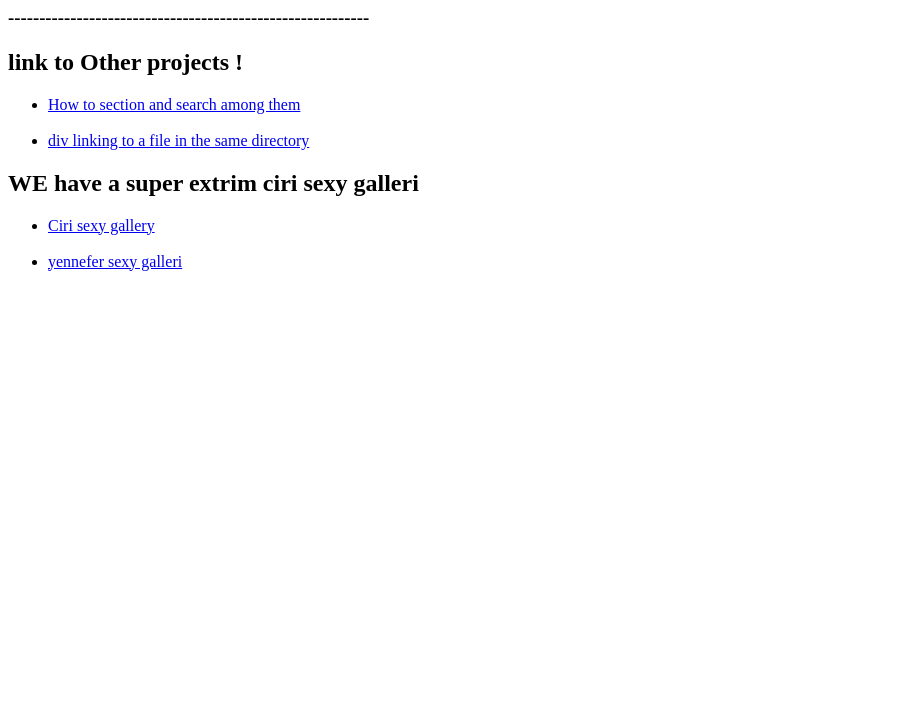
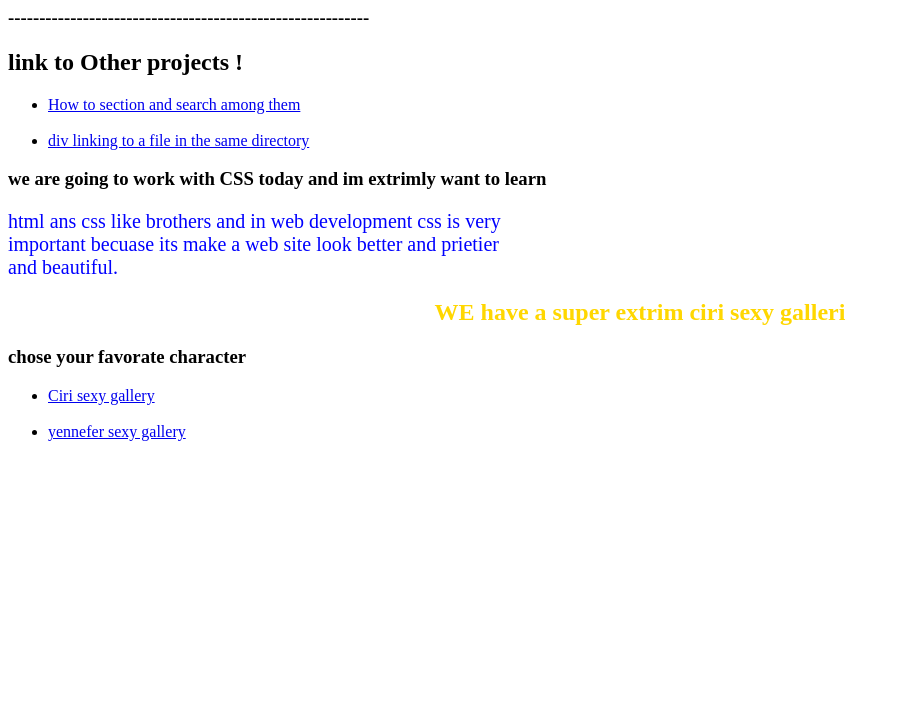
Before and after one commit to MCRAZY1990/coursera-test, a plain HTML site: page site/index.html in a window 1280 px wide. Shown: the part 73-800 px from the top of the page, without its empty margins (0-899 px from the left). Drawn offline with Linux system fonts and the light colour scheme.

Commit message:
small change

```diff
--- a/site/index.html
+++ b/site/index.html
@@ -3,7 +3,24 @@
 <head>
 	<meta charset="utf-8">
 	<meta name="viewport" content="width=device-width, initial-scale=1">
-	<title>Internal links</title>
+	<title>NIkoo links</title>
+	<style>
+	p {
+		color: blue;
+		font-size: 20px;
+		width: 500px;
+	}
+	h1{
+		color: gold;
+		font-size: 48;
+		text-align: center;
+
+		}
+. {
+	color: red;
+}
+
+</style>
 </head>
 <body>
  <h1>INTRENAL LINKS</h1>
@@ -17,12 +34,17 @@
  	<Div>div linking to a file in the same directory</div>
  	</a></ul>
  </section>
+ <h3>we are going to work with CSS today and im extrimly want to learn</h3>
+ <p>html ans css like brothers and in web development css is very important becuase its make a web site look better and prietier and
+ beautiful.</p>
+
  <section>
  	<h1>WE have a super extrim ciri sexy galleri</h1>
+ 	<h3 class="favorate"> chose your favorate character</h3>
  	<ul>
  	<li><a href="ciri-galleri.html" target="_blank" title="ciri sexy"><div>Ciri sexy gallery</div>
  	</br>
- 	<li><a href="yennefer-gallery"  target="_blank" title="yennefer sexy"><div>yennefer sexy galleri</div>
+ 	<li><a href="yennefer-gallery"  target="_blank" title="yennefer sexy"><div>yennefer sexy gallery</div>
 
 </body>
 </html>
```
